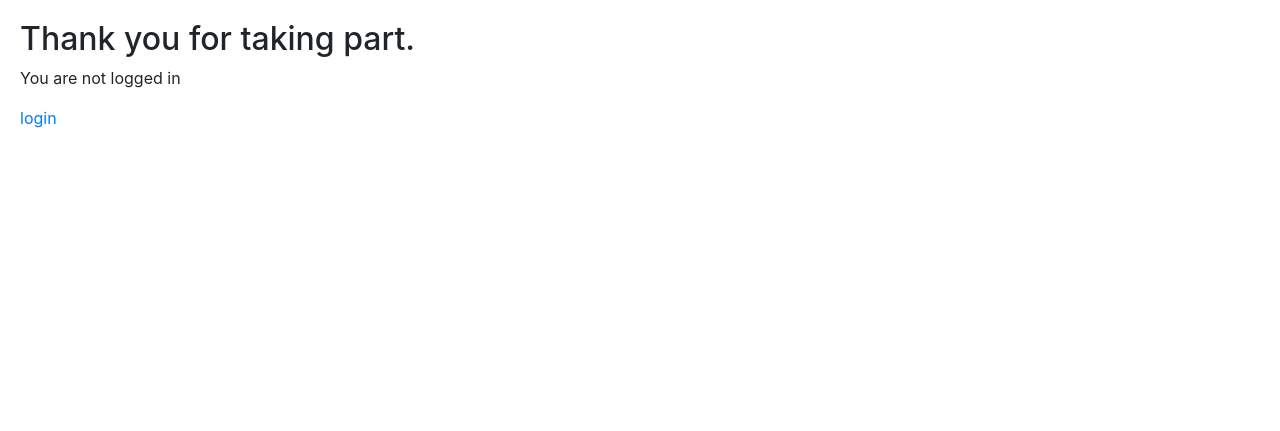
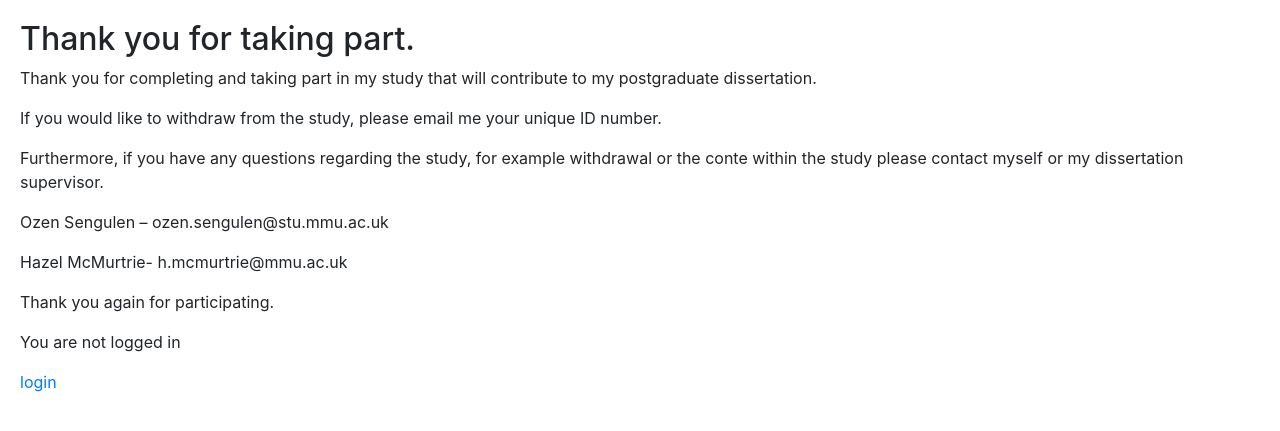
Before and after one commit to gregcodethem/choices_behind_doors_study, a Django app: template doorgame/templates/thankyou.html in a window 1280 px wide. Shown: the top 431 px of the page. Run offline with Django 3.2, Linux system fonts and the light colour scheme; the template is opened without the code that fills it, so the values that code supplies are empty; some libraries are stand-ins or nearby versions.

Commit message:
Update thankyou.html

```diff
--- a/doorgame/templates/thankyou.html
+++ b/doorgame/templates/thankyou.html
@@ -3,6 +3,18 @@
 {% block content %}
 
 <h2>Thank you for taking part.</h2>
+
+<p>Thank you for completing and taking part in my study that will contribute to my postgraduate dissertation.</p>
+
+<p>If you would like to withdraw from the study, please email me your unique ID number.</p>
+
+<p>Furthermore, if you have any questions regarding the study, for example withdrawal or the conte within the study please contact myself or my dissertation supervisor.</p>
+
+<p>Ozen Sengulen – ozen.sengulen@stu.mmu.ac.uk</p>
+<p>Hazel McMurtrie- h.mcmurtrie@mmu.ac.uk</p>
+
+ <p>Thank you again for participating.</p>
+
 
 
 {% if user.is_authenticated %}
```
